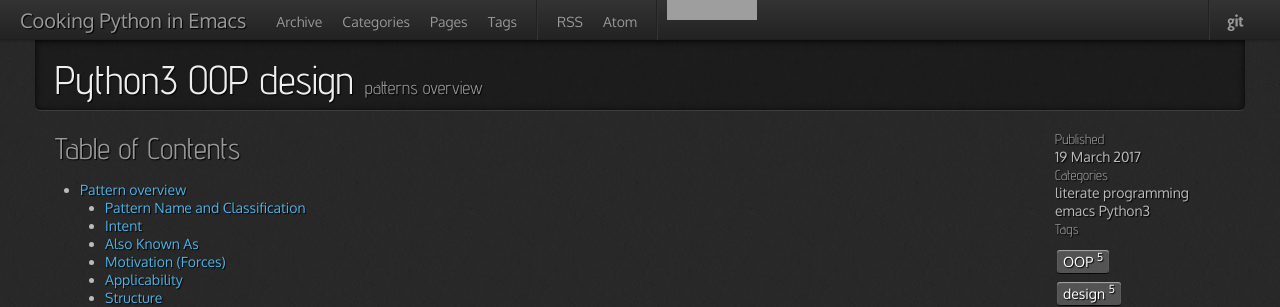
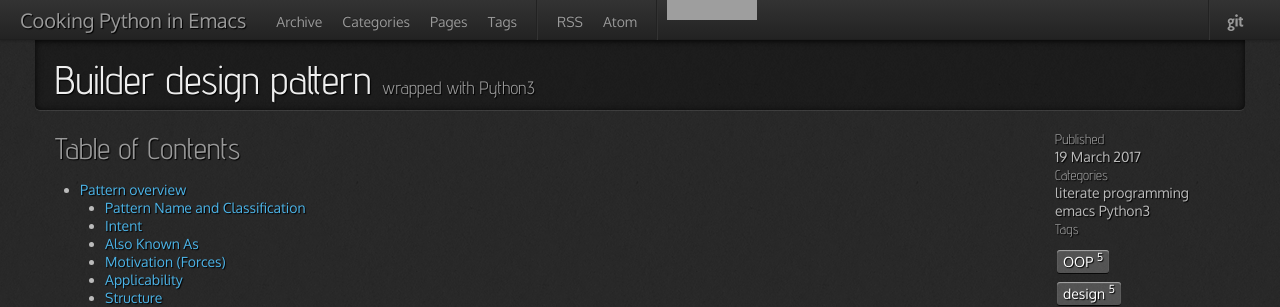
Before and after one commit to 0--key/0--key.github.io, a Jekyll site: the page built from _posts/2017-03-19-builder.html, in a window 1280 px wide. Shown: the top 307 px of the page. Built offline with Jekyll 4.4.1, drawn with Linux system fonts in a browser that asks for light colours; nearby versions of some CDN libraries; comment, search, counter and statistics services are not loaded; grey boxes are pictures that could not be loaded.

Commit message:
Minor correction in the header

```diff
--- a/_posts/2017-03-19-builder.html
+++ b/_posts/2017-03-19-builder.html
@@ -1,7 +1,7 @@
 ---
 layout: post
-title: Python3 OOP design
-tagline: " patterns overview"
+title: Builder design pattern
+tagline: " wrapped with Python3"
 permalink: /python3/design/patterns/creational/builder.html
 categories: [literate programming, emacs, Python3]
 tags: [OOP, design, patterns, creational, builder]
```
